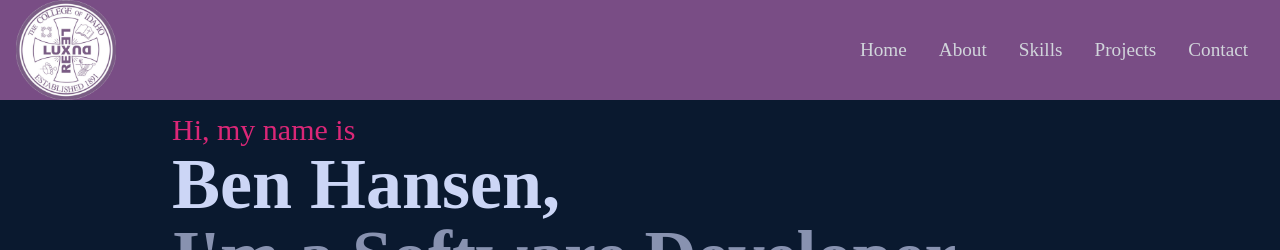
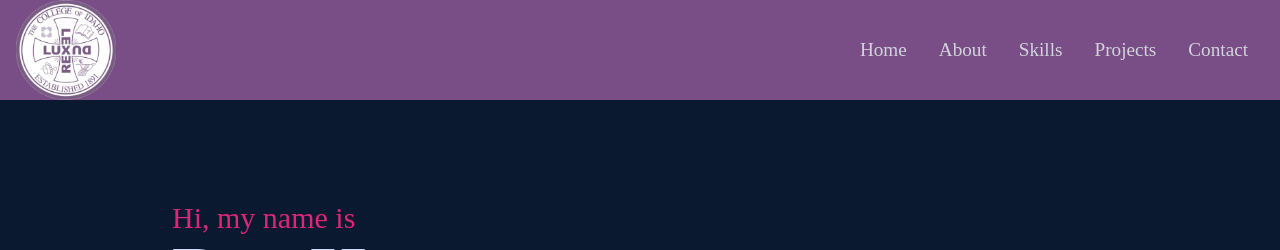
Before and after one commit to benhansen11/deployment_demo, a React (Create React App) app: page / in a window 1280 px wide. Shown: the top 250 px of the page. Built offline with nearby package versions, Linux system fonts and the light colour scheme.

Commit message:
added padding to the home page

```diff
--- a/src/components/Home.jsx
+++ b/src/components/Home.jsx
@@ -11,7 +11,8 @@ const Home = () => {
       {/* Container */}
       <Slide>
       <div className="max-w-[1000px] mx-auto px-8 flex flex-col justify-center h-full">
-          <p className="py-14 text-[#0a192f]"></p>
+          <p className="py-20 text-[#0a192f]"></p>
+          <p className="py-5 text-[#0a192f]"></p>
           <p className="text-3xl text-pink-600">Hi, my name is</p>
           <h1 className="text-4xl sm:text-7xl font-bold text-[#ccd6f6]">
             Ben Hansen,
--- a/src/components/Projects.jsx
+++ b/src/components/Projects.jsx
@@ -3,7 +3,6 @@ import Netflix from "../assets/netflix.jpg";
 import ChatApp from "../assets/chat_app.jpg";
 import Admin from "../assets/admin.png";
 import { Zoom } from "react-awesome-reveal";
-
 
 const Projects = () => {
   return (
```
Lines whose indentation alone changed are shown as unchanged.
